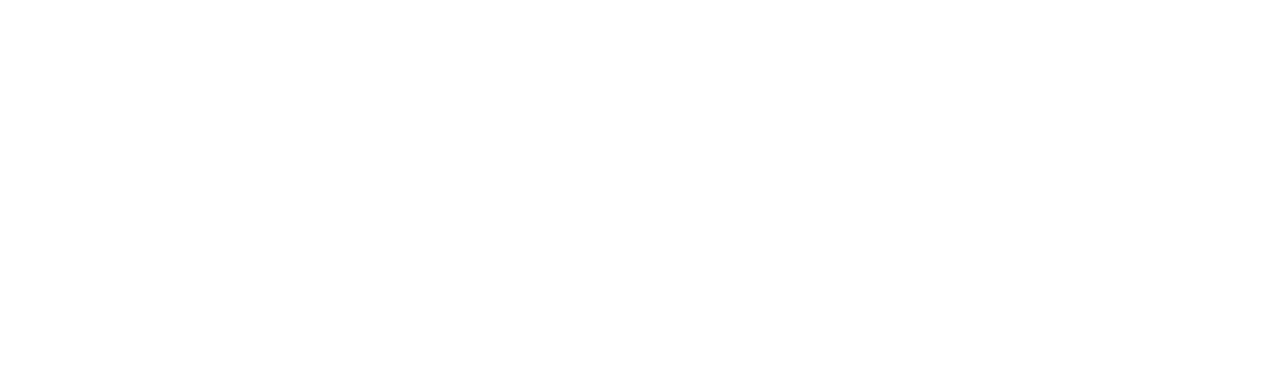
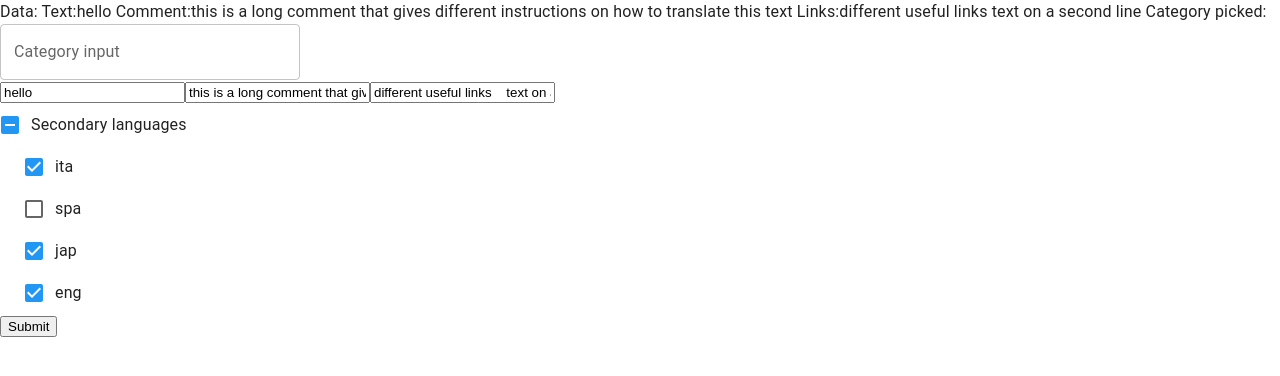
Before and after one commit to SWEG-Software-Engineering-Group/Translatify, a React (Create React App) app: page /edit/1/1 in a window 1280 px wide. Before the commit this address had no page. Shown: the top 376 px of the page. Built offline with nearby package versions, Linux system fonts and the light colour scheme.

Commit message:
Fix structure and bugs of CategoryInput and MultipleLanguagesPicker

```diff
--- a/src/App/Router.tsx
+++ b/src/App/Router.tsx
@@ -16,7 +16,7 @@
                 <Route path="/CreateTenant" element={<CreateTenantView />}/>;
                 <Route path="/SuperAdmin" element={<SuperAdminView />}/>;
                 <Route path="/write" element={<CreateEditTextView />}/>;
-                <Route path="/edit/:textId" element={<CreateEditTextView />}/>;
+                <Route path="/edit/:categoryId/:textId" element={<CreateEditTextView />}/>;
                 <Route path="/createTranslation" element={<CreateTranslationView />}/>;
                 <Route path="/reviewTexts" element={<AdminReviewTextsView />}/>;
                 <Route path="/Admin" element={<AdminMainPageView />}/>;
--- a/src/components/CategoryInput/CategoryInput.tsx
+++ b/src/components/CategoryInput/CategoryInput.tsx
@@ -18,16 +18,17 @@
 
 interface CategoryInputProps{
   onChange : (data : string) => void;
-  oldData?: string;
+  previousCategory?: string;
 }
 
-export default function CategoryInput({onChange, oldData} : CategoryInputProps) {
-  const [value, setValue] = useState<CategoryOptionType | null>(oldData ? {category:oldData} : null);
+export default function CategoryInput({onChange, previousCategory} : CategoryInputProps) {
+  const [value, setValue] = useState<CategoryOptionType | null>(previousCategory ? {category:previousCategory} : null);
   const [open, toggleOpen] = useState(false);
   const [dialogValue, setDialogValue] = useState<string>('');
-  useEffect(()=>{
-    value && onChange(value?.category);
-  },[onChange, value])
+  // useEffect(()=>{
+  //   console.log('aaaaaaaaa');
+  //   value && onChange(value?.category);
+  // },[onChange, value])
 
   const handleClose = () => {
     setDialogValue('');
@@ -51,12 +52,17 @@
             setTimeout(() => {
               toggleOpen(true);
               setDialogValue(newValue);
+              onChange(newValue);
             });
           } else if (newValue && newValue.inputValue) {
             toggleOpen(true);
             setDialogValue(newValue.inputValue);
+            onChange(newValue.inputValue);
+          } else if (typeof newValue === null) {
+            onChange('');
           } else {
             setValue(newValue);
+            newValue ? onChange(newValue.category) : onChange('');
           }
         }}
         filterOptions={(options, params) => {
--- a/src/components/MultipleLanguagesPicker/MultipleLanguagesPicker.tsx
+++ b/src/components/MultipleLanguagesPicker/MultipleLanguagesPicker.tsx
@@ -1,4 +1,3 @@
-import {useState, useEffect} from "react";
 import React from 'react';
 import Box from '@mui/material/Box';
 import Checkbox from '@mui/material/Checkbox';
@@ -6,59 +5,32 @@
 
 interface MultipleLanguagesPickerProps{
     onChange : (data : string[]) => void;
-    oldData?: string[];
+    languages: string[];
+    previousSelectedLanguages?: string[];
   }
 
-export default function MultipleLanguagesPicker({onChange, oldData} : MultipleLanguagesPickerProps) {
+export default function MultipleLanguagesPicker({onChange, languages, previousSelectedLanguages} : MultipleLanguagesPickerProps) {
     //HOOKS
-    const [pickedLanguages, setPickedLanguages] = useState<string[]>(oldData ? oldData : []);
+    //LOGIC
+    //(functions)
 
-    const languages  : string[] = ['ita','eng','chi','jap'];
-    //const [languages, setLanguages] = useState<string[]>(['ita','eng','chi','jap']);  maybe it should be used as state? probably not tho, since it can't change
-
-
-    const checkBoxes= () =>{
-      const checkedTmp = languages.map((lang : string)=>{
-        return (pickedLanguages.includes(lang) ? true : false);
-      });
-      return checkedTmp;
-    }
-
-    const [checked, setChecked] = React.useState<boolean[]>(checkBoxes());
-
-
-    useEffect(()=>{
-      setChecked(checkBoxes());
-    },[])
-
-    useEffect(()=>{
-      setPickedLanguages([...languages.filter((lang, index)=>{
-        return checked[index] ? true : false;
-      })
-    ]);
-  },[checked])
-
-  useEffect(()=>{
-    onChange(pickedLanguages);
-  },[pickedLanguages])
-
-  //LOGIC
-  //(functions)
+  let checked : boolean[] = (previousSelectedLanguages ? languages.map((lang) => previousSelectedLanguages.includes(lang)) : []);
+  function filterLanguages() {
+    onChange(languages.filter((lang: string, index: number) => checked[index] ? true : false));
+  }
 
   const toggleAll = (event: React.ChangeEvent<HTMLInputElement>) => {
-    setChecked(checked.map(()=>event.target.checked));
+    //setChecked(checked.map(()=>event.target.checked));
+    checked = checked.fill(event.target.checked);
+    filterLanguages();
   };
 
-
   const handleChange = (event: React.ChangeEvent<HTMLInputElement>, index : number) => {
-    setChecked(()=>{
-      let newChecked : boolean[] = [...checked];
-      newChecked[index] = event.target.checked;
-      return newChecked;
-    });
+    checked[index] = event.target.checked;
+    filterLanguages();
   };
 
-  const languagesComboBoxes  = languages.map((lang, index)=>{
+  const languagesComboBoxes = languages.map((lang, index)=>{
     return <FormControlLabel
     key={index}
     label={lang}
--- a/src/views/CreateEditTextView/CreateEditTextView.tsx
+++ b/src/views/CreateEditTextView/CreateEditTextView.tsx
@@ -2,7 +2,7 @@
 import { useParams } from "react-router-dom";
 import CategoryInput from "../../components/CategoryInput/CategoryInput";
 import MultipleLanguagesPicker from "../../components/MultipleLanguagesPicker/MultipleLanguagesPicker";
-import data from './testData'
+import {data, secondaryLanguages, selectedLanguages} from './testData'
 
 export default function CreateEditTextView() {
     //HOOKS
@@ -14,18 +14,19 @@
 
 
     const { textId } = useParams<{ textId: string }>();
+    const { textCategoryId } = useParams<{ textCategoryId: string }>();
 
     useEffect(()=>{
         if(textId){
             data.id = textId;
             //API for getting data of Text with id == textId
             //then it set the starting values as such
-            setCategory(data.id); //will use params or props to determine the old category for editing (used textId just to show that it works)
-            setPickedSecondaryLanguages(['ita', 'jap', 'eng']); //same as above here
+            setPickedSecondaryLanguages(selectedLanguages); //same as above here
             setText(data.text);
             if(data.comment) setComment(data.comment);
             if(data.link) setLinks(data.link);
         }
+        if(textCategoryId) setCategory(textCategoryId);
     }, [])
 
     //LOGIC
@@ -43,15 +44,14 @@
             Text:{text} Comment:{comment} Links:{link} Category picked: {category}
 
             <div>
-                {category && <CategoryInput oldData={category} onChange={setCategory} />}
-                {!category && <CategoryInput onChange={setCategory} />}
+                {category !== null ? <CategoryInput previousCategory={category} onChange={setCategory} /> : <CategoryInput onChange={setCategory} />}
             </div>
             <form onSubmit={handleSubmit}>
                 <input type="text" value={text} onChange={(event) => setText(event.target.value)} placeholder='text'/>
                 <input type="text" value={comment} onChange={(event) => setComment(event.target.value)} placeholder='comment'/>
                 <input type="text" value={link} onChange={(event) => setLinks(event.target.value)} placeholder='link'/>
 
-                {pickedSecondaryLanguages.length>0 && <MultipleLanguagesPicker onChange={setPickedSecondaryLanguages} oldData={pickedSecondaryLanguages}/>}
+                <MultipleLanguagesPicker onChange={setPickedSecondaryLanguages} previousSelectedLanguages={pickedSecondaryLanguages} languages={secondaryLanguages}/>
 
                 <input type="submit" value="Submit"/>
             </form>
--- a/src/views/CreateEditTextView/testData.ts
+++ b/src/views/CreateEditTextView/testData.ts
@@ -12,8 +12,6 @@
     state: TextState.verified,
 }
 
-// const lang : []
-// ['ita', 'jap', 'eng']
-// export {data, lang};
-
-export default data;
+const selectedLanguages : string[] =  ['ita', 'jap', 'eng'];
+const secondaryLanguages : string[] =  ['ita', 'spa', 'jap', 'eng'];
+export {data, selectedLanguages, secondaryLanguages};
```
